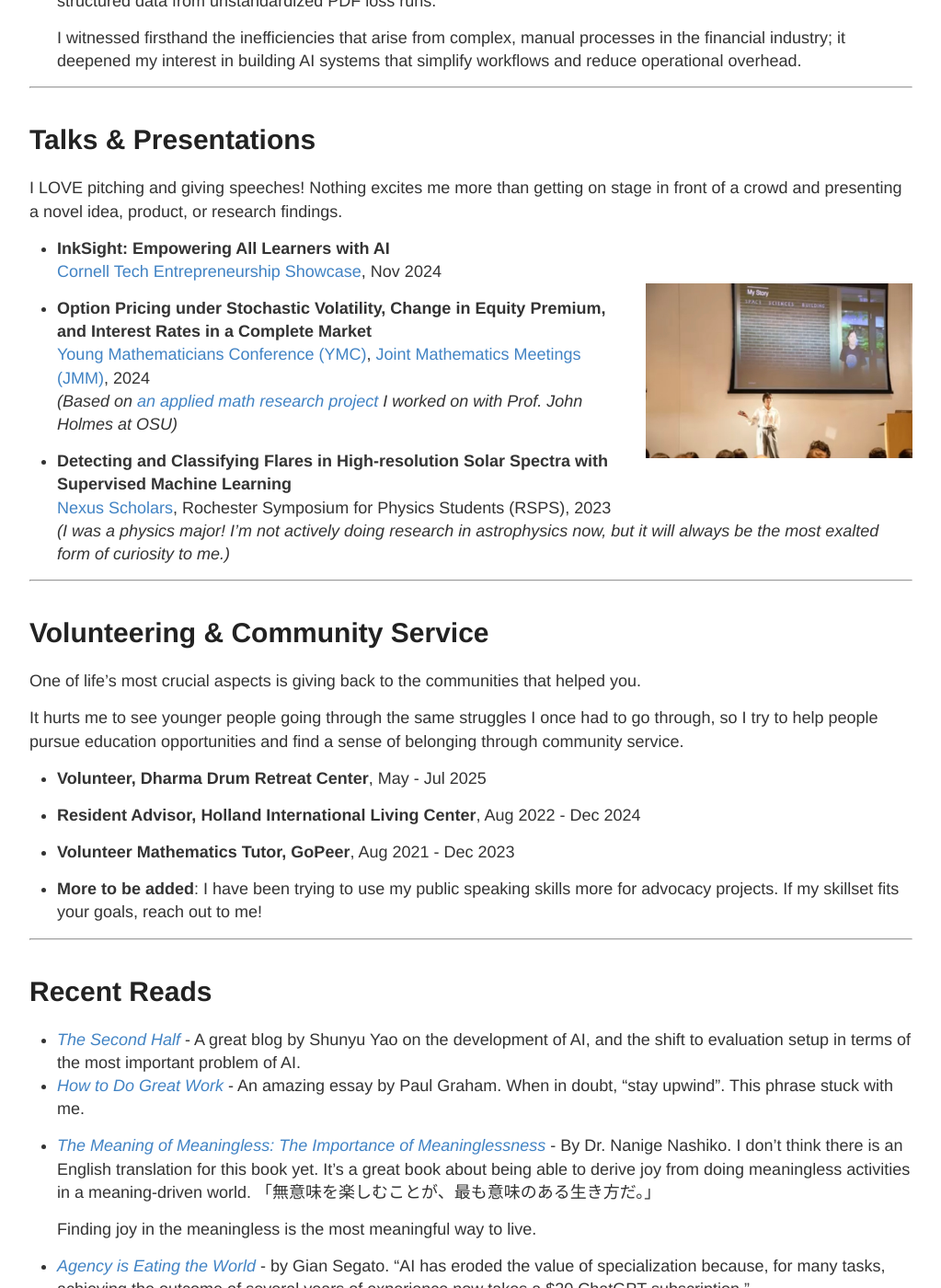
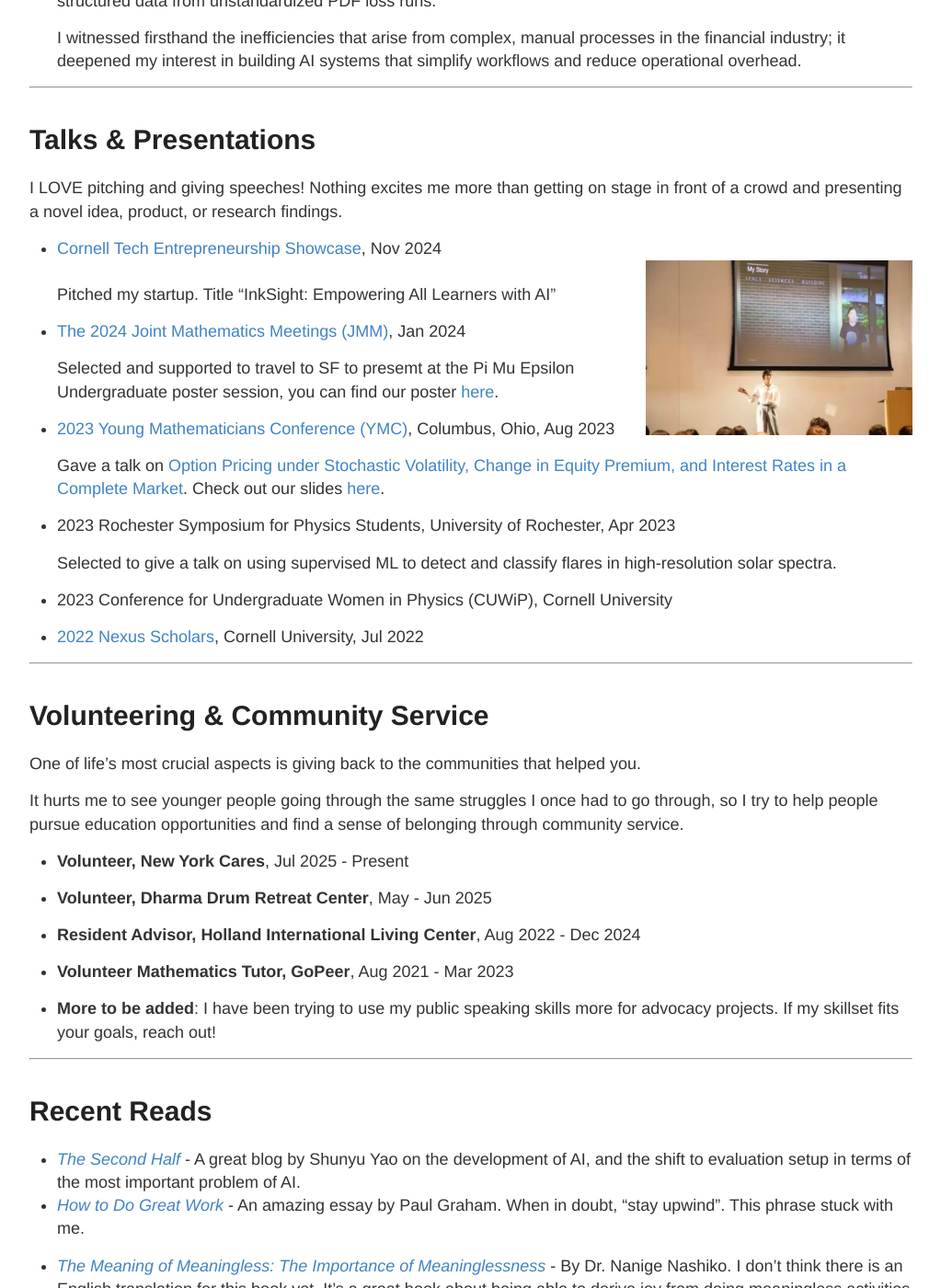
Before and after one commit to nicolehao34/nicolehao34.github.io, a Jekyll site: the page built from index.md, in a window 1280 px wide and 1400 px high, scrolled down 2448 px. Shown: the whole window at 92% size, without its empty margins (128-1151 px from the left). Built offline with Jekyll 4.4.1, drawn with Linux system fonts in a browser that asks for light colours.

Commit message:
update presentations section

```diff
--- a/index.md
+++ b/index.md
@@ -84,18 +84,28 @@ At Ascot Group, an international specialty reinsurance company, I prototyped a s
 # Talks & Presentations
 I LOVE pitching and giving speeches! Nothing excites me more than getting on stage in front of a crowd and presenting a novel idea, product, or research findings.
 
-- **InkSight: Empowering All Learners with AI**
-  [Cornell Tech Entrepreneurship Showcase](https://gradcareers.cornell.edu/event/cornell-entrepreneurship-showcase-student-pitches-venture-panel/), Nov 2024  <br>
+- [Cornell Tech Entrepreneurship Showcase](https://gradcareers.cornell.edu/event/cornell-entrepreneurship-showcase-student-pitches-venture-panel/), Nov 2024  <br>
   <img style="float:right; padding-left:10px" src="images/pitch.jpg" width="300" alt="Nicole Hao presenting at Cornell Tech Showcase">
+  Pitched my startup. Title "InkSight: Empowering All Learners with AI"
 
-- **Option Pricing under Stochastic Volatility, Change in Equity Premium, and Interest Rates in a Complete Market**
-  [Young Mathematicians Conference (YMC)](efaidnbmnnnibpcajpcglclefindmkaj/https://ymc.osu.edu/sites/default/files/2023-08/ymc_2023-2.pdf), [Joint Mathematics Meetings (JMM)](https://jointmathematicsmeetings.org/meetings/national/jmm2024/2300_presenters.html), 2024
-  *(Based on [an applied math research project](https://arxiv.org/abs/2408.15416) I worked on with Prof. John Holmes at OSU)*  <br>
-  <!-- <img style="float:right; padding-left:10px" src="images/YMC.jpg" width="300" alt="Nicole Hao presenting at YMC">   -->
+-  [The 2024 Joint Mathematics Meetings (JMM)](https://jointmathematicsmeetings.org/meetings/national/jmm2024/2300_presenters.html), Jan 2024
 
-- **Detecting and Classifying Flares in High-resolution Solar Spectra with Supervised Machine Learning**
-  [Nexus Scholars](https://as.cornell.edu/news/nexus-scholar-applications-open-summer-2023), Rochester Symposium for Physics Students (RSPS), 2023
-  *(I was a physics major! I'm not actively doing research in astrophysics now, but it will always be the most exalted form of curiosity to me.)*  <br>
+    Selected and supported to travel to SF to presemt at the Pi Mu Epsilon Undergraduate poster session, you can find our poster [here](https://www.researchgate.net/publication/393263447_Option_Pricing_with_Stochastic_Volatility_Equity_Premium_and_Interest_Rates_in_a_Complete_Market).
+
+- [2023 Young Mathematicians Conference (YMC)](efaidnbmnnnibpcajpcglclefindmkaj/https://ymc.osu.edu/sites/default/files/2023-08/ymc_2023-2.pdf), Columbus, Ohio, Aug 2023
+
+  Gave a talk on [Option Pricing under Stochastic Volatility, Change in Equity Premium, and Interest Rates in a Complete Market](https://arxiv.org/abs/2408.15416). Check out our slides [here](nicolehao34/nicolehao34.github.io/papers/YMC_slides.pdf).
+
+- 2023 Rochester Symposium for Physics Students, University of Rochester, Apr 2023
+
+  Selected to give a talk on using supervised ML to detect and classify flares in high-resolution solar spectra.
+
+- 2023 Conference for Undergraduate Women in Physics (CUWiP), Cornell University
+
+
+
+- [2022 Nexus Scholars](https://as.cornell.edu/news/nexus-scholar-applications-open-summer-2023), Cornell University, Jul 2022
+   <br>
   <!-- <img style="float:right; padding-left:10px" src="images/Nexus.jpg" width="300" alt="Nicole Hao presenting at RSPS">   -->
 
 
@@ -106,15 +116,16 @@ One of life's most crucial aspects is giving back to the communities that helped
 
 It hurts me to see younger people going through the same struggles I once had to go through, so I try to help people pursue education opportunities and find a sense of belonging through community service.
 
-- **Volunteer, Dharma Drum Retreat Center**, May - Jul 2025
+- **Volunteer, New York Cares**, Jul 2025 - Present
+- **Volunteer, Dharma Drum Retreat Center**, May - Jun 2025
 
 - **Resident Advisor, Holland International Living Center**, Aug 2022 - Dec 2024
 
 
 
-- **Volunteer Mathematics Tutor, GoPeer**, Aug 2021 - Dec 2023
+- **Volunteer Mathematics Tutor, GoPeer**, Aug 2021 - Mar 2023
 
-- **More to be added**: I have been trying to use my public speaking skills more for advocacy projects. If my skillset fits your goals, reach out to me!
+- **More to be added**: I have been trying to use my public speaking skills more for advocacy projects. If my skillset fits your goals, reach out!
 
 ------
 
```
Also changed, not shown: 1 other file.
